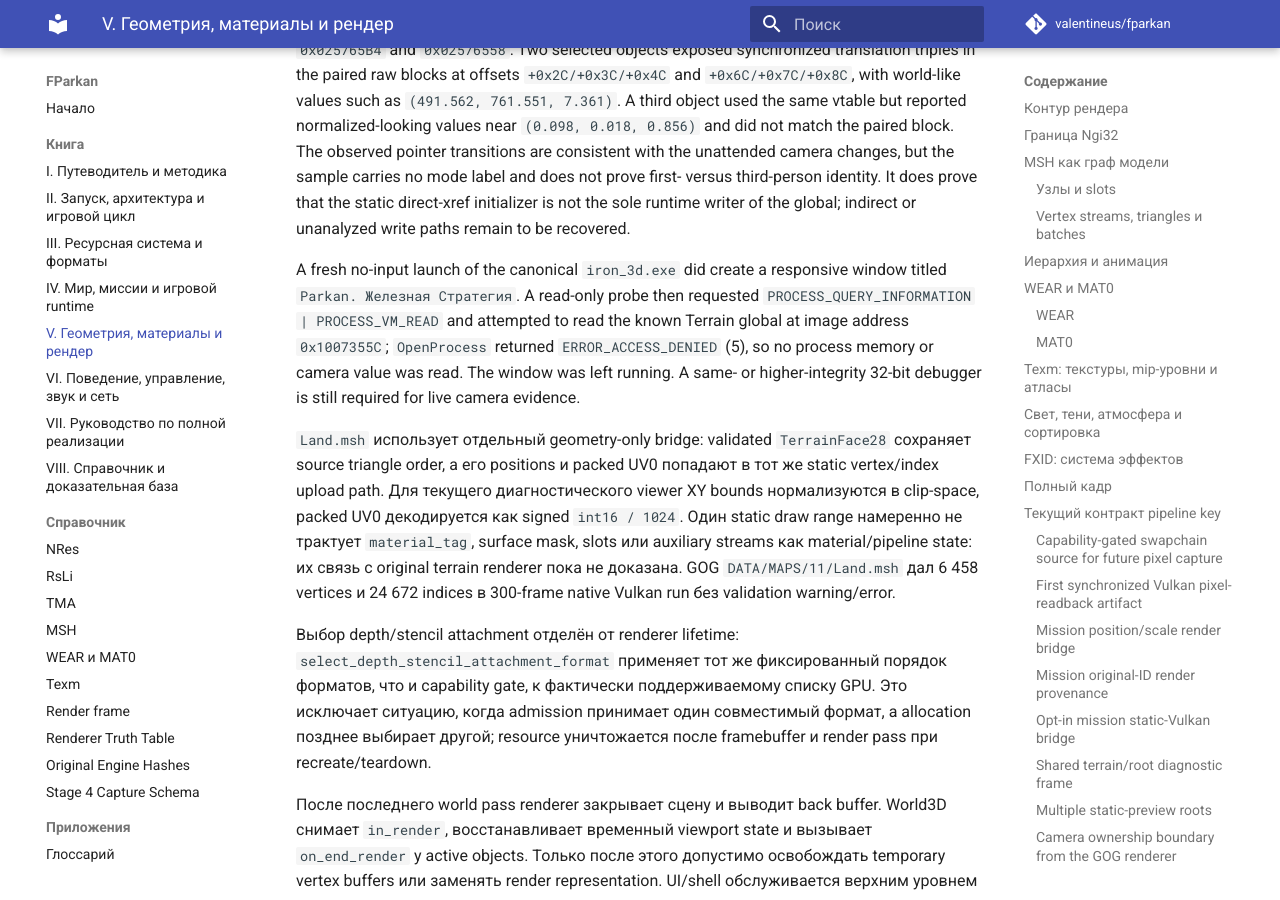
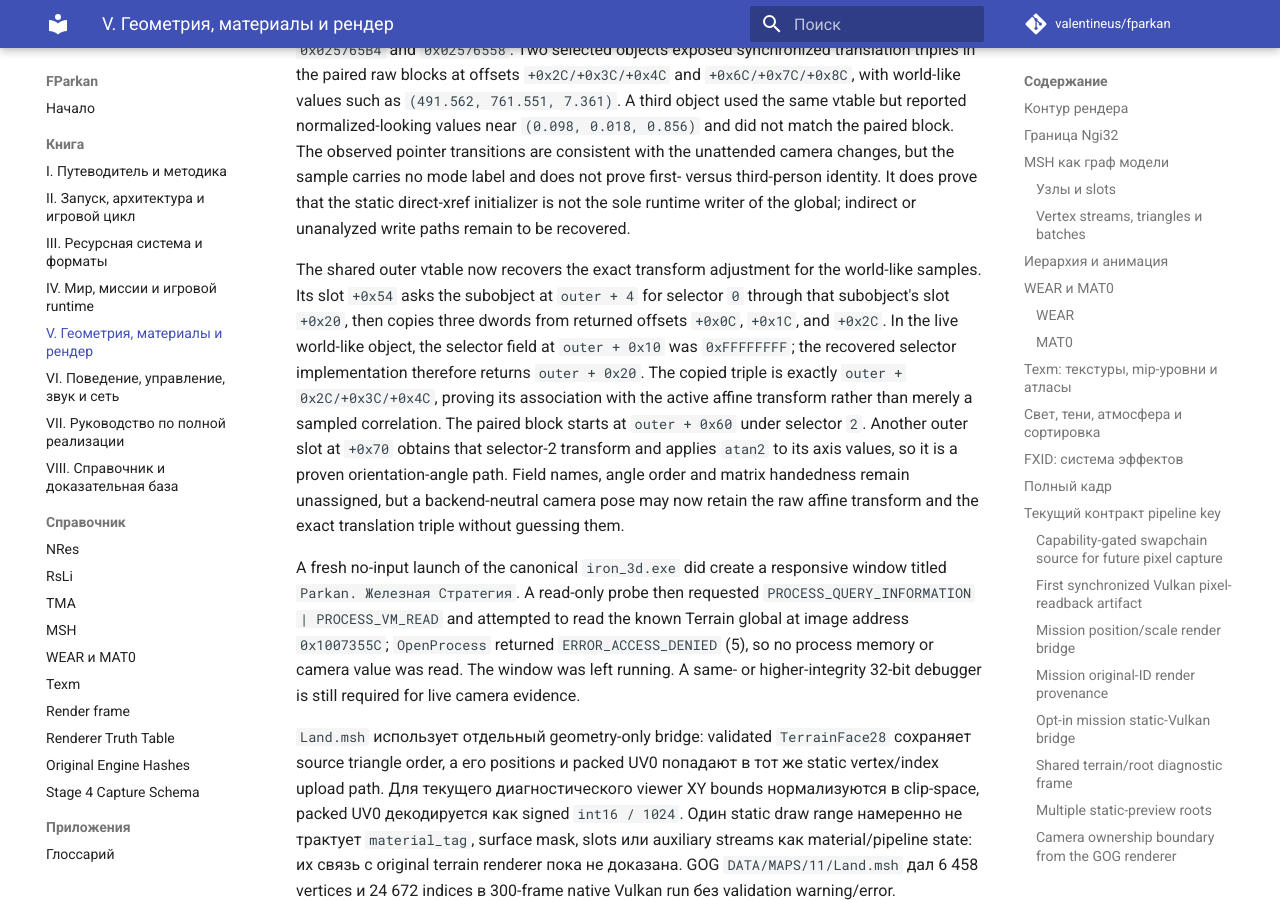
Before and after one commit to valentineus/fparkan, an MkDocs documentation site: the page built from docs/tomes/05-render.md, in a window 1280 px wide and 900 px high, scrolled down 27430 px. Built offline with MkDocs 1.6.1 and Material for MkDocs 9.7.7, drawn with Linux system fonts in a browser that asks for light colours; comment, search, counter and statistics services are not loaded.

Commit message:
docs(evidence): recover camera transform adjustment

```diff
--- a/docs/tomes/05-render.md
+++ b/docs/tomes/05-render.md
@@ -1304,6 +1304,20 @@ not prove first- versus third-person identity. It does prove that the static
 direct-xref initializer is not the sole runtime writer of the global; indirect
 or unanalyzed write paths remain to be recovered.
 
+The shared outer vtable now recovers the exact transform adjustment for the
+world-like samples. Its slot `+0x54` asks the subobject at `outer + 4` for
+selector `0` through that subobject's slot `+0x20`, then copies three dwords
+from returned offsets `+0x0C`, `+0x1C`, and `+0x2C`. In the live world-like
+object, the selector field at `outer + 0x10` was `0xFFFFFFFF`; the recovered
+selector implementation therefore returns `outer + 0x20`. The copied triple is
+exactly `outer + 0x2C/+0x3C/+0x4C`, proving its association with the active
+affine transform rather than merely a sampled correlation. The paired block
+starts at `outer + 0x60` under selector `2`. Another outer slot at `+0x70`
+obtains that selector-2 transform and applies `atan2` to its axis values, so it
+is a proven orientation-angle path. Field names, angle order and matrix
+handedness remain unassigned, but a backend-neutral camera pose may now retain
+the raw affine transform and the exact translation triple without guessing them.
+
 A fresh no-input launch of the canonical `iron_3d.exe` did create a responsive
 window titled `Parkan. Железная Стратегия`. A read-only probe then requested
 `PROCESS_QUERY_INFORMATION | PROCESS_VM_READ` and attempted to read the known
```
Also changed, not shown: docs/tomes/08-evidence.md (+12 -0 lines).
